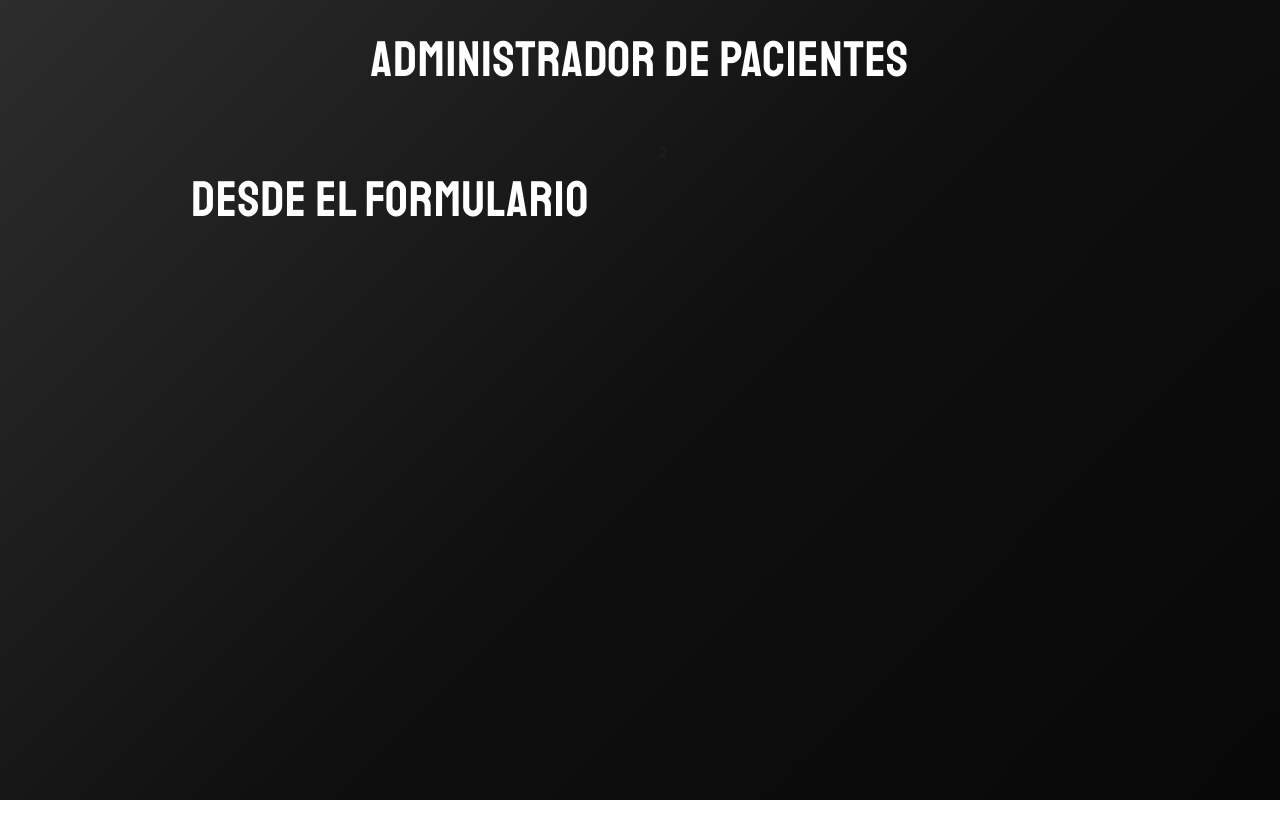
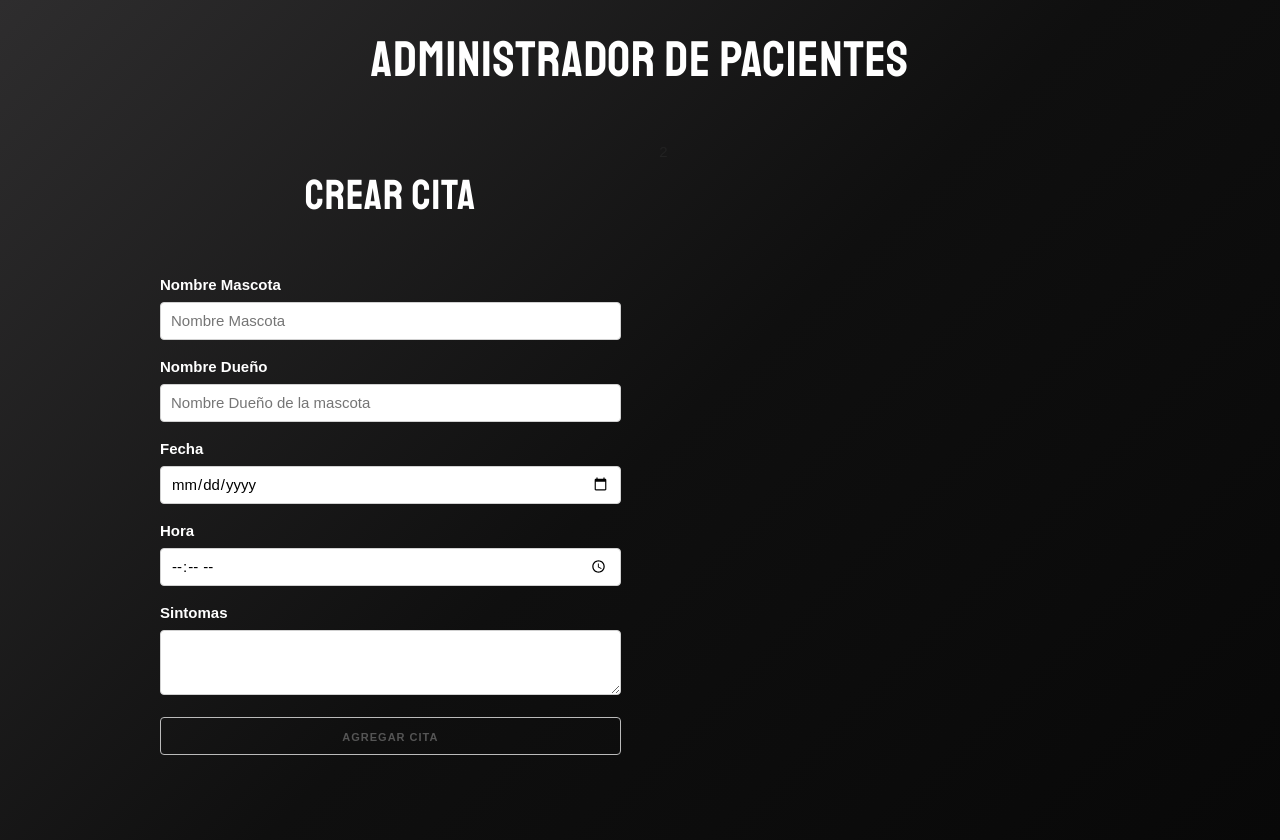
Before and after one commit to JeralPineda/React-citas, a React (Create React App) app: page / in a window 1280 px wide. Before the commit the page ends 800 px from the top, so only its background shows below. Built offline with nearby package versions, Linux system fonts and the light colour scheme.

Commit message:
Agregando los campos del formulario

```diff
--- a/src/components/Formulario.js
+++ b/src/components/Formulario.js
@@ -2,8 +2,59 @@
 
 export const Formulario = () => {
    return (
-      <div>
-         <h1>Desde el formulario</h1>
-      </div>
+      <>
+         <h2>Crear Cita</h2>
+
+         <form>
+            <label>Nombre Mascota</label>
+            <input
+               //
+               type='text'
+               name='mascota'
+               className='u-full-width'
+               placeholder='Nombre Mascota'
+            />
+
+            <label>Nombre Dueño</label>
+            <input
+               //
+               type='text'
+               name='propietario'
+               className='u-full-width'
+               placeholder='Nombre Dueño de la mascota'
+            />
+
+            <label>Fecha</label>
+            <input
+               //
+               type='date'
+               name='fecha'
+               className='u-full-width'
+            />
+
+            <label>Hora</label>
+            <input
+               //
+               type='time'
+               name='hora'
+               className='u-full-width'
+            />
+
+            <label>Sintomas</label>
+            <textarea
+               //
+               name='sintomas'
+               className='u-full-width'
+            ></textarea>
+
+            <button
+               //
+               type='submit'
+               className='u-full-width button-light'
+            >
+               Agregar Cita
+            </button>
+         </form>
+      </>
    );
 };
```
